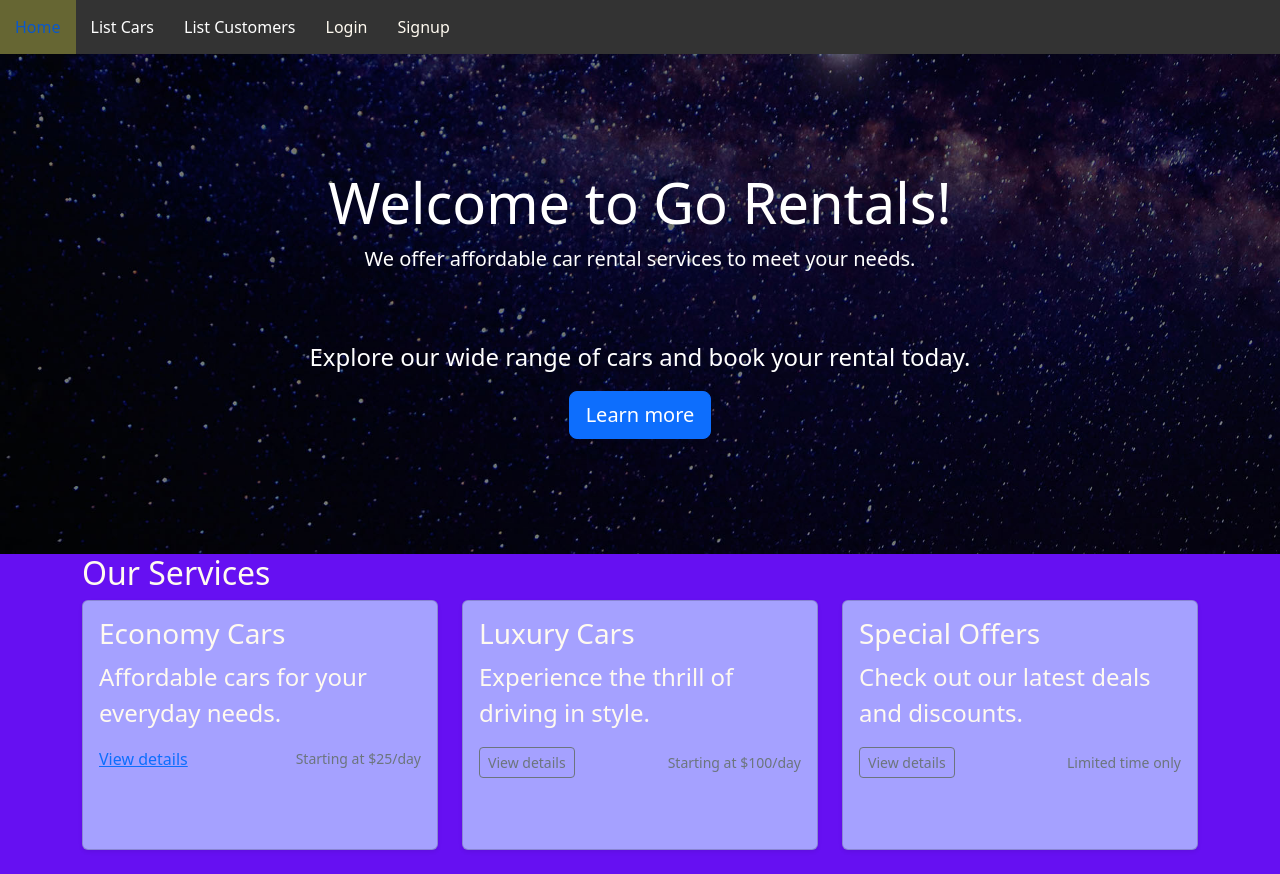
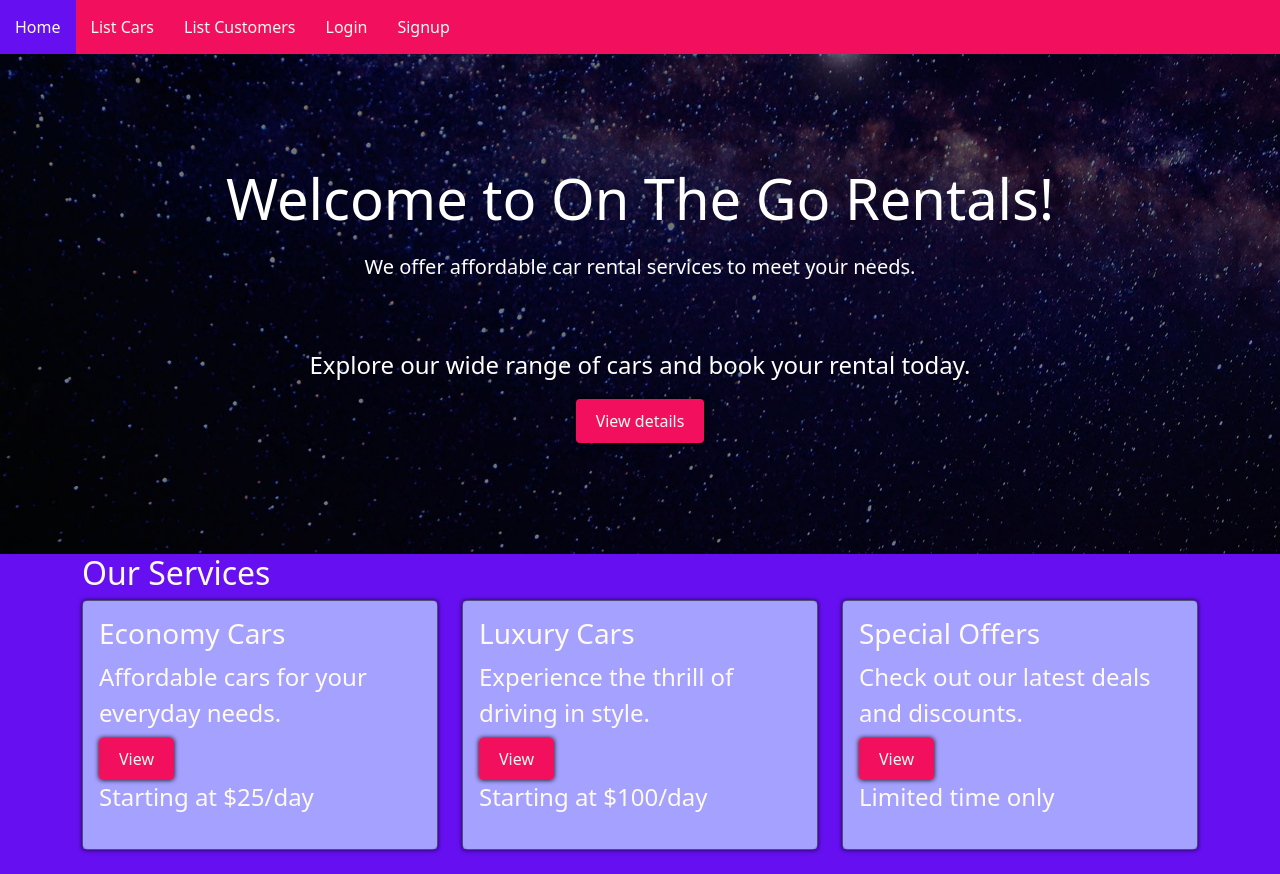
Before and after one commit to NemesisGuy/OnTheGoRentalsFrontend, a Vue app: page / in a window 1280 px wide. Built offline with nearby package versions, Linux system fonts and the light colour scheme.

Commit message:
- added Navbar - removed buttons - updated Home, App.vue, carList (now dynamic),router and index

```diff
--- a/src/assets/styles.css
+++ b/src/assets/styles.css
@@ -1,3 +1,17 @@
+.card-container{
+    padding: 20px;
+    margin: 20px;
+    border-radius: 5px;
+    box-shadow: 0px 0px 5px 0px #000;
+    text-align: center;
+
+}
+.content-container {
+    display: flex;
+    flex-direction: column;
+    align-items: center;
+}
+
 .app-container
 {
     background-color: #6610f2;
@@ -31,14 +45,58 @@ html, body, #app
     padding: 0;
 }.button-container
 {
+    color: floralwhite;
+    padding: 20px;
+    margin: 20px;
+}
+ .box-shadow
+ {
+     box-shadow: 0px 0px 5px 0px #000;
+ }
+ /*  ---------------------------------------      Nav Styles      -------------------------------------------------- */
+nav {
+    background-color: #f2105e ;
+    color: floralwhite;
+    box-shadow: 0px 0px 5px 0px #000;
 
+}
+
+nav ul {
+    list-style: none;
+    margin: 0;
+    padding: 0;
+    display: flex;
+}
+
+nav li {
+    margin: 0;
+    padding: 0;
+}
+
+nav a {
+    display: block;
+    color: floralwhite;
+    padding: 15px;
+    text-decoration: none;
+}
+
+nav a:hover {
+    background-color: #6610f2 ;
     color: floralwhite;
 
-    padding: 20px;
-    margin: 20px;
+}
+nav a.active {
+    background-color: #10f2f2  ;
+    color: floralwhite;
 
 }
-/*  ----------------------------------------     forms styles      -------------------------------------------------- */
+nav a:active {
+    background-color: #10f2f2  ;
+    color: floralwhite;
+
+}
+
+/*  ----------------------------------------     Forms Styles     -------------------------------------------------- */
 
 .form-container {
     max-width: 400px;
@@ -50,7 +108,7 @@ form {
     padding: 20px;
     margin: 20px;
     border-radius: 5px;
-    box-shadow: 0px 0px 10px 0px #000;
+    box-shadow: 0px 0px 5px 0px #000;
 
 
 
@@ -77,26 +135,95 @@ input[type="email"] {
     padding: 8px;
     border: 1px solid #ccc;
     border-radius: 4px;
+    box-shadow: black 0px 0px 5px 0px;
+}
+input[type="text"]:focus,
+input[type="password"]:focus,
+input[type="email"]:focus {
+
+    box-shadow: #f2105e 0px 0px 5px 0px;
 }
 
 button[type="submit"] {
-    background-color: #4caf50;
-    color: white;
+    background-color: #f2105e;
+    color: floralwhite;
+
     padding: 10px 20px;
     border: none;
     border-radius: 4px;
     cursor: pointer;
 }
-button {
-    background-color: #0d6efd;
-    color: white;
+button{
+    background-color: #f2105e;
+    color: floralwhite;
+    padding: 10px 20px;
+    margin: 10px;
+    border: none;
+    border-radius: 4px ;
+    box-shadow: black 0px 0px 5px 0px;
+    cursor: pointer;
+}
+button:hover {
+    background-color: #6610f2;
+/*   box-shadow: inset #f2105e 0px 0px 10px 0px;  */
+    box-shadow: black 0px 0px 5px 0px;
+
+}
+button:active {
+    background-color: #10f2f2 ;
+    box-shadow: black 0px 0px 5px 0px;
+
+}
+.custom-button {
+    background-color: #f2105e;
     padding: 10px 20px;
     border: none;
     border-radius: 4px;
     cursor: pointer;
+    text-decoration: none;
+    box-shadow: black 0px 0px 5px 0px;
+    color: floralwhite;
+
 }
 
-/* Media Queries for Responsive Layout */
+.custom-button:hover {
+    background-color: #6610f2;
+    color: floralwhite;
+    box-shadow: black 0px 0px 10px 0px;
+    text-decoration: none;
+}
+.custom-button:active {
+    background-color: #10f2f2 ;
+    color: floralwhite;
+    box-shadow: black 0px 0px 10px 0px;
+    text-decoration: none;
+}
+/*  ----------------------------------------     Tables Styles      -------------------------------------------------- */
+
+.content-container {
+    display: flex;
+    flex-direction: column;
+    align-items: center;
+}
+
+table {
+    width: 100%;
+    border-collapse: collapse;
+}
+
+th, td {
+    padding: 10px;
+    text-align: left;
+    border-bottom: 1px solid #ddd;
+}
+
+h1 {
+    margin-bottom: 20px;
+}
+
+
+
+/* -----------------------------------  Media Queries for Responsive Layout  ------------------------------------*/
 @media (max-width: 768px) {
     .form-container {
         max-width: 100%;
--- a/src/components/CarList.vue
+++ b/src/components/CarList.vue
@@ -1,5 +1,6 @@
 <template>
   <div class="content-container">
+    <div class="card-container">
       <h1>List of {{ category }} Cars</h1>
         <table>
           <thead>
@@ -23,6 +24,7 @@
             </tr>
           </tbody>
         </table>
+    </div>
   </div>
 </template>
 
--- a/src/components/CustomerList.vue
+++ b/src/components/CustomerList.vue
@@ -1,5 +1,6 @@
 <template>
     <div class="content-container">
+      <div class="card-container">
         <h1>Customers</h1>
           <table>
             <thead>
@@ -17,6 +18,7 @@
               </tr>
             </tbody>
           </table>
+      </div>
     </div>
   </template>
 
--- a/src/components/Home.vue
+++ b/src/components/Home.vue
@@ -1,53 +1,55 @@
 <template>
   <div class="home">
     <div class="jumbotron">
-            <h1 class="display-4">Welcome to Go Rentals!</h1>
+      <h1 class="display-4">Welcome to On The Go Rentals!</h1>
       <p class="lead">We offer affordable car rental services to meet your needs.</p>
       <hr class="my-4">
       <p>Explore our wide range of cars and book your rental today.</p>
-            <a class="btn btn-primary btn-lg" href="#" role="button">Learn more</a>
+      <router-link :to="{ name: 'CarList', params: { category: 'all' } }" class="custom-button">
+        View details
+      </router-link>
     </div>
     <div class="container">
       <h2>Our Services</h2>
       <div class="row">
         <div class="col-md-4">
           <div class="card mb-4 shadow-sm">
-                        <div class="card-body">
+            <div class="card-body box-shadow" >
               <h3 class="card-title">Economy Cars</h3>
               <p class="card-text">Affordable cars for your everyday needs.</p>
-                            <div class="d-flex justify-content-between align-items-center">
-                              <router-link :to="{ name: 'CarList', params: { category: 'economy' } }">
-                                  View details
+              <div class="justify-content-between align-items-center">
+                <router-link :to="{ name: 'CarList', params: { category: 'economy' } }" class="custom-button">
+                  View
                 </router-link>
-                                <small class="text-muted">Starting at $25/day</small>
+                <p class="card-text mt-2">Starting at $25/day</p>
               </div>
             </div>
           </div>
         </div>
         <div class="col-md-4">
           <div class="card mb-4 shadow-sm">
-                        <div class="card-body">
+            <div class="card-body box-shadow" >
               <h3 class="card-title">Luxury Cars</h3>
               <p class="card-text">Experience the thrill of driving in style.</p>
-                            <div class="d-flex justify-content-between align-items-center">
-                              <router-link :to="{ name: 'CarList', params: { category: 'luxury' } }" class="btn btn-sm btn-outline-secondary">
-                                  View details
+              <div class="justify-content-between align-items-center">
+                <router-link :to="{ name: 'CarList', params: { category: 'luxury' } }" class="custom-button">
+                  View
                 </router-link>
-                                <small class="text-muted">Starting at $100/day</small>
+                <p class="card-text mt-2">Starting at $100/day</p>
               </div>
             </div>
           </div>
         </div>
         <div class="col-md-4">
           <div class="card mb-4 shadow-sm">
-                        <div class="card-body">
+            <div class="card-body box-shadow" >
               <h3 class="card-title">Special Offers</h3>
               <p class="card-text">Check out our latest deals and discounts.</p>
-                            <div class="d-flex justify-content-between align-items-center">
-                              <router-link :to="{ name: 'CarList', params: { category: 'special' } }" class="btn btn-sm btn-outline-secondary">
-                                  View details
+              <div class="justify-content-between align-items-center">
+                <router-link :to="{ name: 'CarList', params: { category: 'special' } }" class="custom-button">
+                  View
                 </router-link>
-                                <small class="text-muted">Limited time only</small>
+                <p class="card-text mt-2">Limited time only</p>
               </div>
             </div>
           </div>
@@ -66,7 +68,6 @@ export default {
 <style>
 .jumbotron {
   background-image: url('../assets/paralax-stars.jpg');
-
   background-size: cover;
   height: 500px;
   display: flex;
@@ -75,12 +76,11 @@ export default {
   align-items: center;
   color: #fff;
 }
+
 .card {
   min-height: 250px;
   background: #a5a1ff;
   background-color: #a5a1ff;
   --bs-card-bg: #a5a1ff !important;
-
-
 }
 </style>
--- a/src/components/Navbar.vue
+++ b/src/components/Navbar.vue
@@ -32,30 +32,5 @@ export default {
 </script>
 
 <style>
-nav {
-    background-color: #333;
-}
 
-nav ul {
-    list-style: none;
-    margin: 0;
-    padding: 0;
-    display: flex;
-}
-
-nav li {
-    margin: 0;
-    padding: 0;
-}
-
-nav a {
-    display: block;
-    color: #fff;
-    padding: 15px;
-    text-decoration: none;
-}
-
-nav a:hover {
-    background-color: #663;
-}
 </style>
```
Lines whose indentation alone changed are shown as unchanged.
